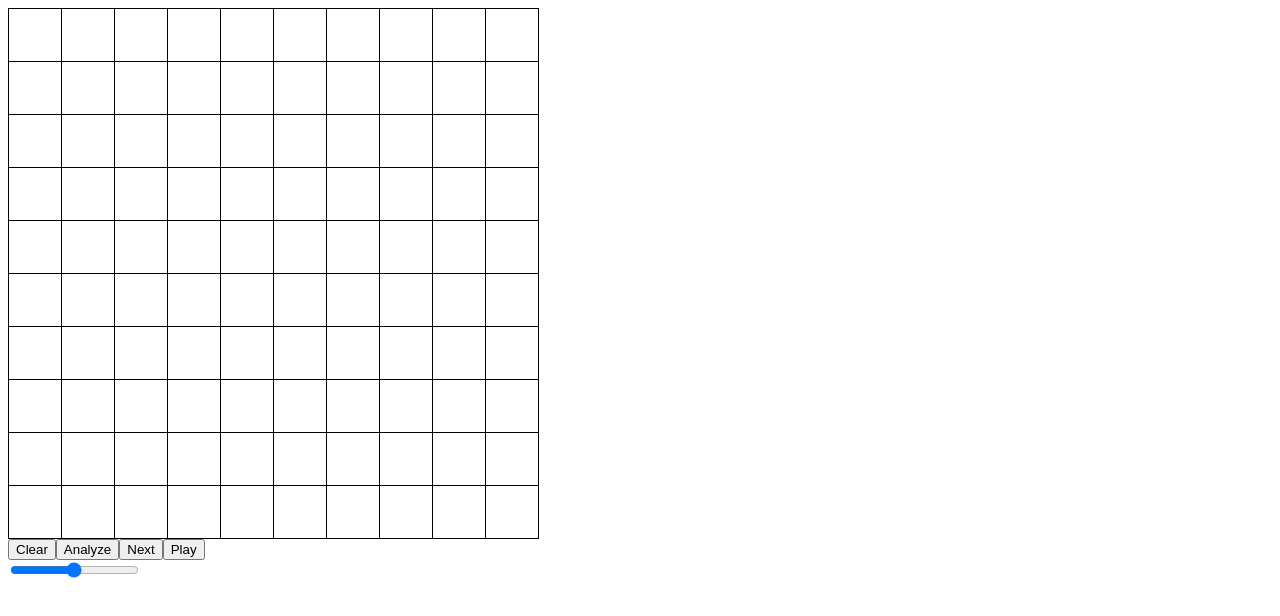
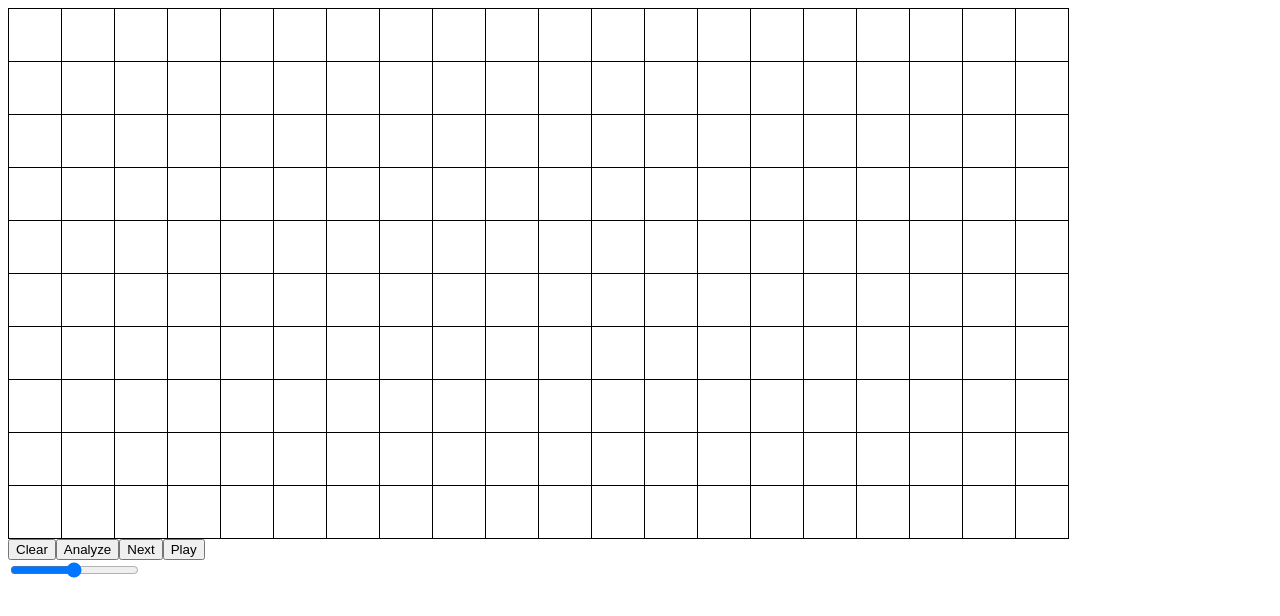
Before and after one commit to gamesgil/angular-gameoflife6, an Angular app: page / in a window 1280 px wide. Shown: the top 616 px of the page. Built offline with nearby package versions, Linux system fonts and the light colour scheme.

Commit message:
board bug fix

```diff
--- a/src/app/app.component.html
+++ b/src/app/app.component.html
@@ -1,7 +1,7 @@
 <table>
   <tbody>
-    <tr *ngFor="let row of getArray(10)">
-      <td #cell *ngFor="let cell of getArray(10)"
+    <tr *ngFor="let row of getArray(HEIGHT)">
+      <td #cell *ngFor="let cell of getArray(WIDTH)"
         (click)="mark($event, cell, row)"></td>
     </tr>
   </tbody>
--- a/src/app/app.component.ts
+++ b/src/app/app.component.ts
@@ -9,7 +9,7 @@ import { viewClassName } from '@angular/compiler';
 export class AppComponent implements AfterViewInit {
   @ViewChildren('cell') tds;
 
-  readonly WIDTH = 10;
+  readonly WIDTH = 20;
   readonly HEIGHT = 10;
 
   timeout: any;
```
